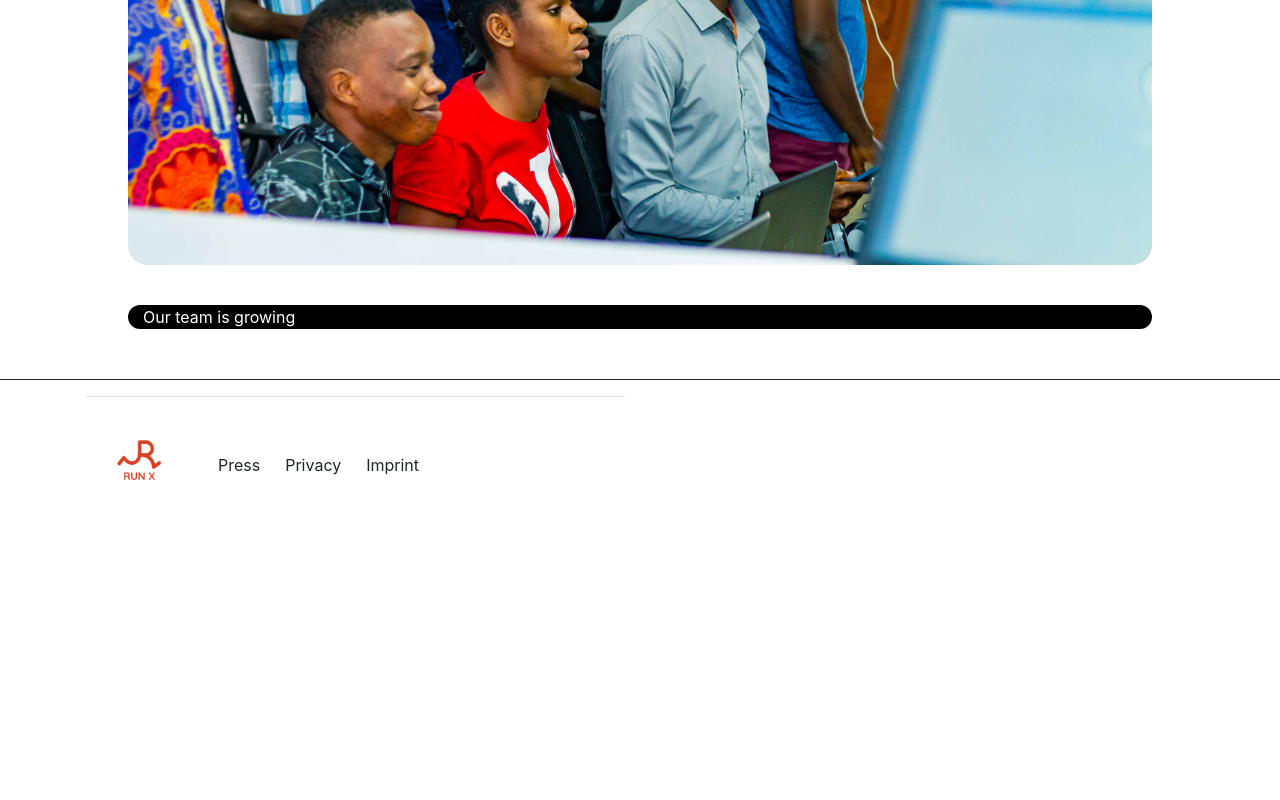
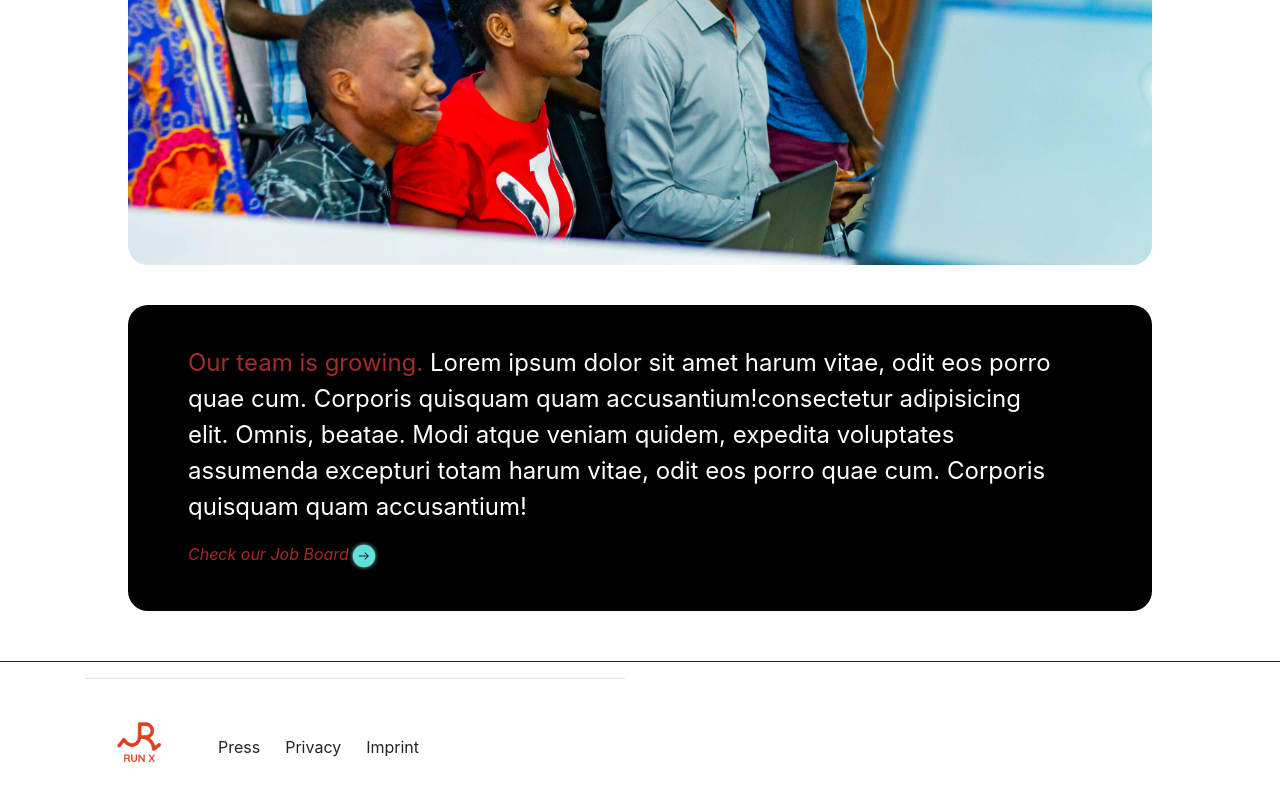
Before and after one commit to evergreen2001/vue-registration-form, a Vue app: page /about in a window 1280 px wide. Shown: the part 1701-2501 px from the top of the page. Before the commit the page ends 2223 px from the top, so only its background shows below. Built offline with nearby package versions, Linux system fonts and the light colour scheme.

Commit message:
about cmp ready

```diff
--- a/src/assets/css/main.css
+++ b/src/assets/css/main.css
@@ -162,6 +162,10 @@ footer .logo {
 
 }
 
+
+.brown_text{
+  color:brown;
+}
 .career_area{
 
   width:80%;
@@ -169,5 +173,12 @@ footer .logo {
   margin-top:40px;
   background-color: black;
   color:white;
+  padding-top:40px;
+  padding-bottom:40px;
+  padding-left:60px;
+  padding-right:100px;
+
+
+
 
 }
--- a/src/components/pages/About.vue
+++ b/src/components/pages/About.vue
@@ -14,33 +14,36 @@
 
     <div class="container">
       <div class="row">
-        <div class="col-lg-6 mx-auto mt-5 ">
+        <div class="col-lg-6 mx-auto mt-5">
           <p>
             Dear Future Runner ,
-            <br />
-We believe that Run x is the only Lorem ipsum dolor, sit amet
+            <br />We believe that Run x is the only Lorem ipsum dolor, sit amet
             consectetur adipisicing elit. Odio, vitae omnis fuga quaerat eum,
             harum cum nobis tempora quibusdam ipsa at nulla laborum numquam sit
             soluta ducimus neque debitis? Ipsa sit amet consectetur adipisicing elit. Esse libero accusantium facere tenetur id nisi fugiat veritatis voluptates. Quaerat necessitatibus neque eos amet magni odio unde voluptas ipsa vitae sed?
-      Ad illum labore ea unde quia vel dolorum laboriosam reprehenderit odio blanditiis placeat fugiat iste corporis repellat quo corrupti, porro facilis expedita!
-         <br><br>
-         ido dickson evergreen
-         <br>
-         <span>CTO</span>
+            Ad illum labore ea unde quia vel dolorum laboriosam reprehenderit odio blanditiis placeat fugiat iste corporis repellat quo corrupti, porro facilis expedita!
+            <br />
+            <br />ido dickson evergreen
+            <br />
+            <span>CTO</span>
           </p>
         </div>
       </div>
     </div>
 
-    <div class="image-areax container">
+    <div class="image-areax container"></div>
 
+    <div class="career_area container text-white">
+      <p class="text-white">
+       <span class="brown_text"> Our team is growing.</span> Lorem ipsum dolor sit amet
+        harum vitae, odit eos porro quae cum. Corporis quisquam quam accusantium!consectetur adipisicing elit. Omnis, beatae. Modi atque veniam quidem, expedita
+        voluptates assumenda excepturi totam harum vitae, odit eos porro quae cum. Corporis quisquam quam accusantium!
+      </p>
 
-        </div>
-
-        <div class="career_area container">
-
-Our team is growing
-
-        </div>
+      <i>
+       <span class="brown_text"> Check our Job Board</span>
+        <img src="../../assets/icon-arrow.svg" width="30" />
+      </i>
+    </div>
   </section>
 </template>
```
Also changed, not shown: src/assets/icon-arrow.svg (added).
